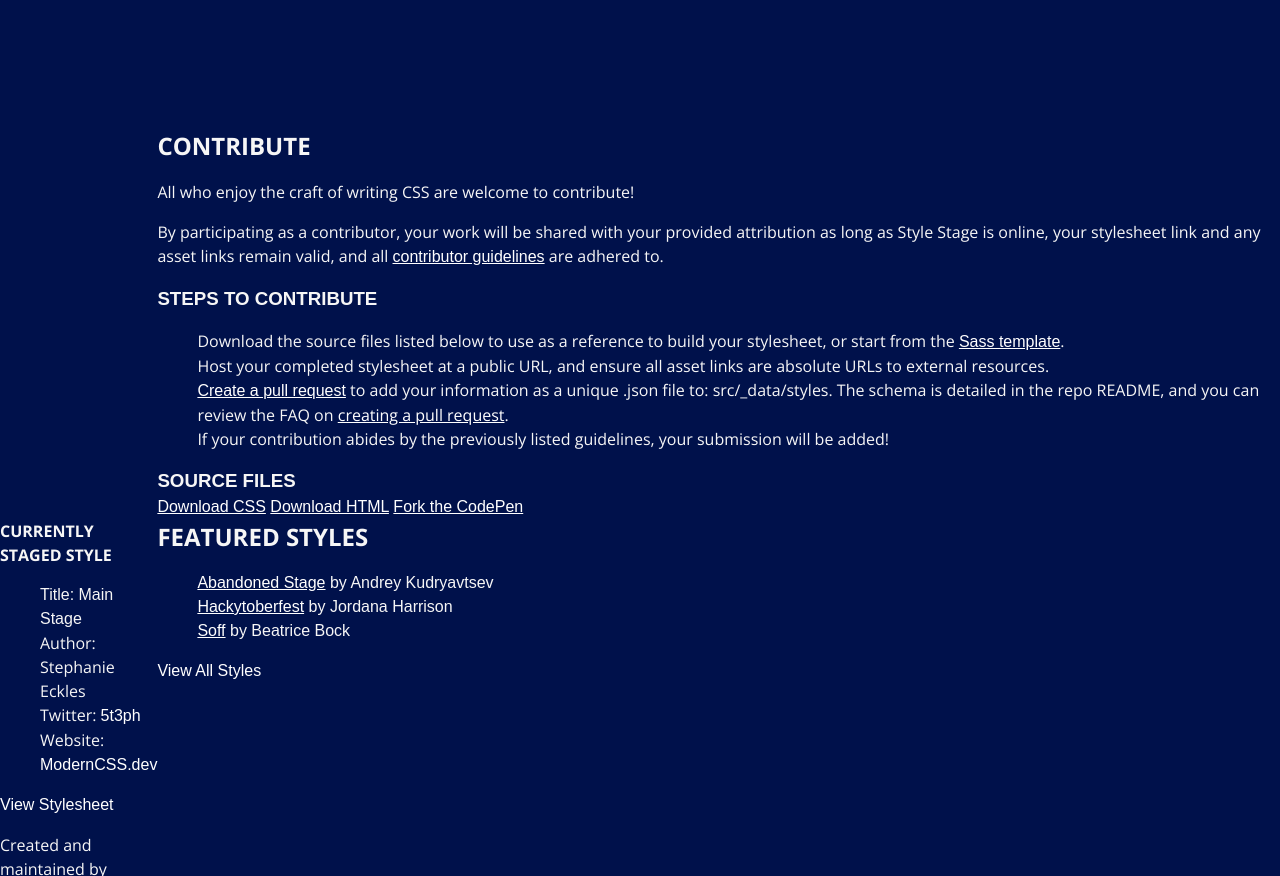
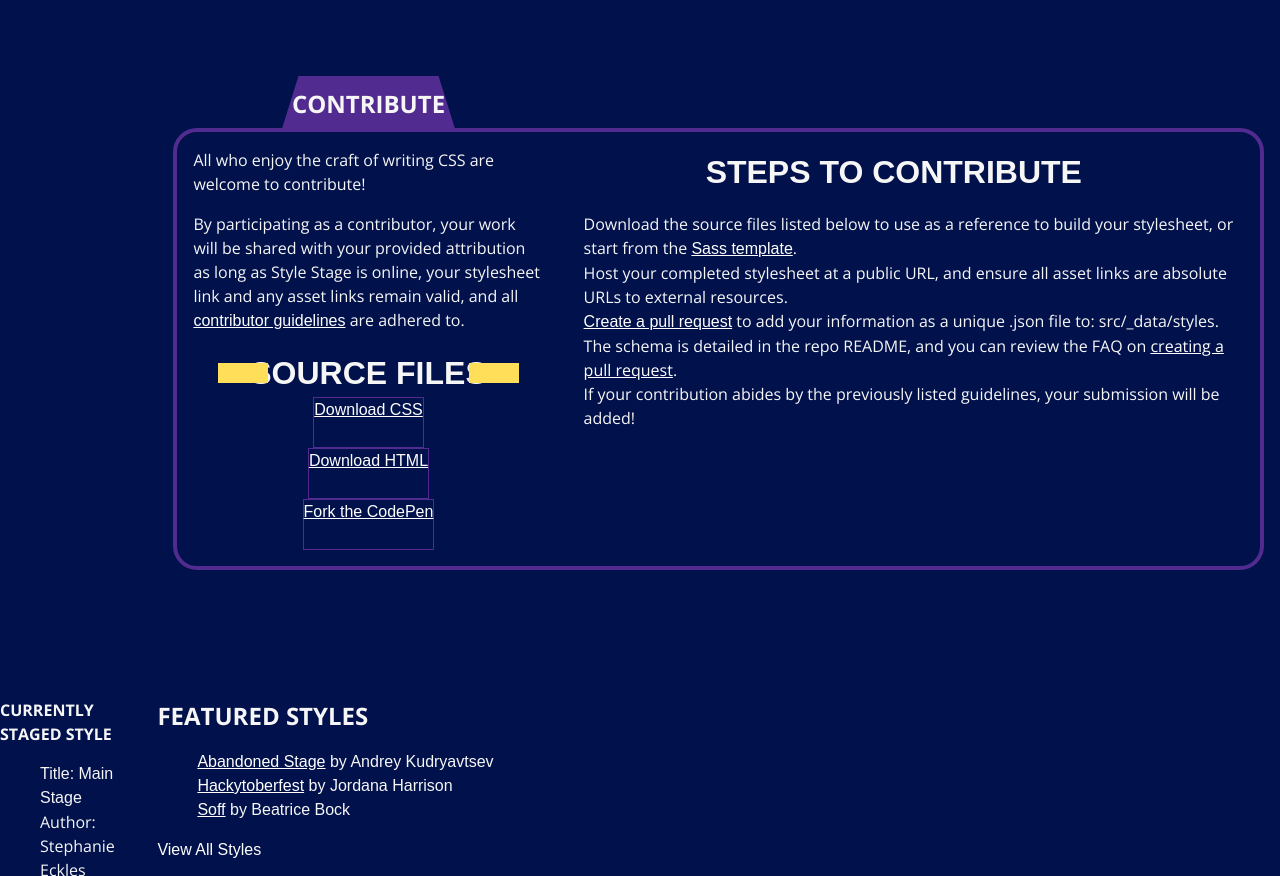
Before and after one commit to kirstenatkinson/wdd331-team02, a website: page public/index.html in a window 1280 px wide. Shown: the part 2294-3170 px from the top of the page. Drawn offline with nearby package versions, Linux system fonts and the light colour scheme; a web font is replaced by a local one.

Commit message:
added some stuff

```diff
--- a/sass/block/_contribute.scss
+++ b/sass/block/_contribute.scss
@@ -0,0 +1,121 @@
+#contribute {
+    border: .25em solid $color-purple;
+    border-radius: 1.5em;
+    padding: 1em;
+    margin: 1em;
+    margin-bottom: 8em;
+    max-width: 1200px;
+    display:grid;
+    grid-template-columns: 1fr 2fr;
+    grid-template-rows: 1fr 1fr;
+
+    section:nth-child(1) {
+        grid-column: 1 / span 1;
+        grid-row: 1 / span 1;
+    }
+
+    section:nth-child(2) {
+        grid-column: 2 / span 1;
+        grid-row: 1 / span 2;
+    }
+
+    h2 {
+        background: $color-purple;
+        margin-top: -3em;
+        width: 100%;
+        text-align: center;
+        position: relative;
+        padding: 10px 20px;
+        clip-path: polygon(30% 0, 70% 0, 75% 100%, 25% 100%);
+    }
+
+    h3 {
+        position: relative;
+        text-align: center;
+        font-size: 2rem;
+    }
+
+    #files h3::before,
+    #files h3::after {
+        content: '';
+        position: absolute;
+        top: 50%;
+        width: 50px;
+        height: 20px;
+        background-color: $color-yellow;
+    }
+
+    #files h3::before {
+        left: 25px;
+        /* Adjust to position the bar */
+        transform: translateY(-50%);
+    }
+
+    #files h3::after {
+        right: 25px;
+        /* Adjust to position the bar */
+        transform: translateY(-50%);
+    }
+
+    #files .container{
+        display: flex;
+        flex-direction: column;
+        height: 100%;
+        a {
+            border: 1px solid $color-purple;
+            display: flex;
+            align-self: center;
+            height: 100%;
+        }
+    }
+
+}
+
+
+
+
+
+
+@media only screen and (max-width: 900px) {
+
+    #contribute h2 {
+        clip-path: polygon(25% 0, 75% 0, 80% 100%, 20% 100%);
+    }
+
+    #contribute #files h3::before,
+    #contribute #files h3::after {
+        width: 50px;
+    }
+
+    #contribute #files h3::before {
+        left: 0px;
+        /* Adjust to position the bar */
+    }
+
+    #contribute #files h3::after {
+        right: 0px;
+        /* Adjust to position the bar */
+    }
+
+
+}
+
+@media only screen and (max-width: 600px) {
+
+    #contribute #files h3::before,
+    #contribute #files h3::after {
+        width: 40px;
+    }
+
+    #contribute #files h3::before {
+        left: 0px;
+        /* Adjust to position the bar */
+    }
+
+    #contribute #files h3::after {
+        right: 0px;
+        /* Adjust to position the bar */
+    }
+
+
+}
```
Also changed, not shown: public/style.css.
